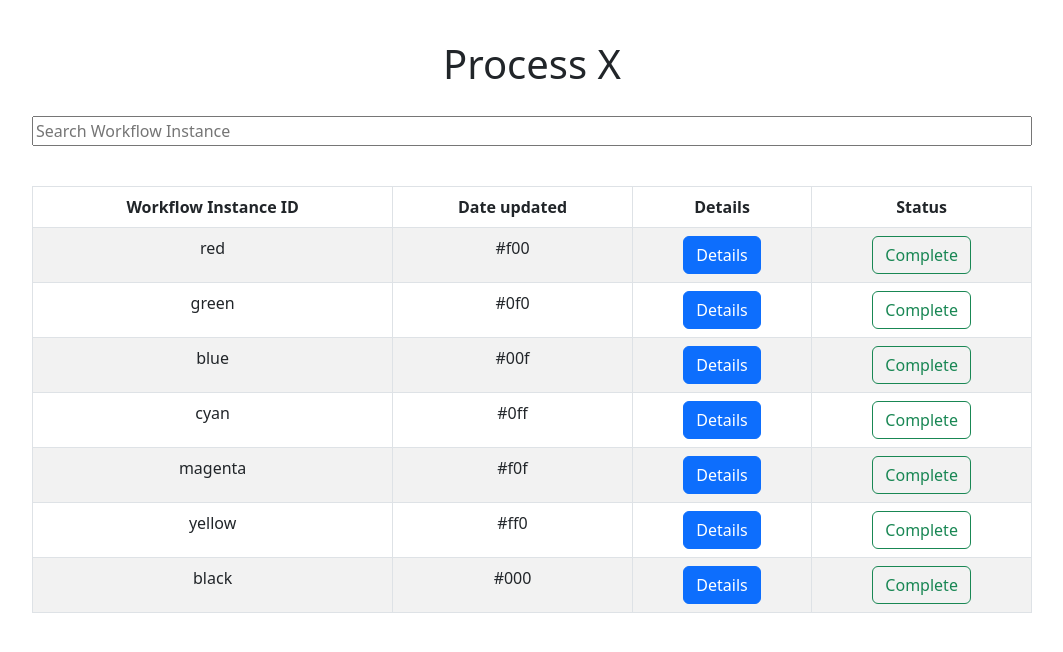
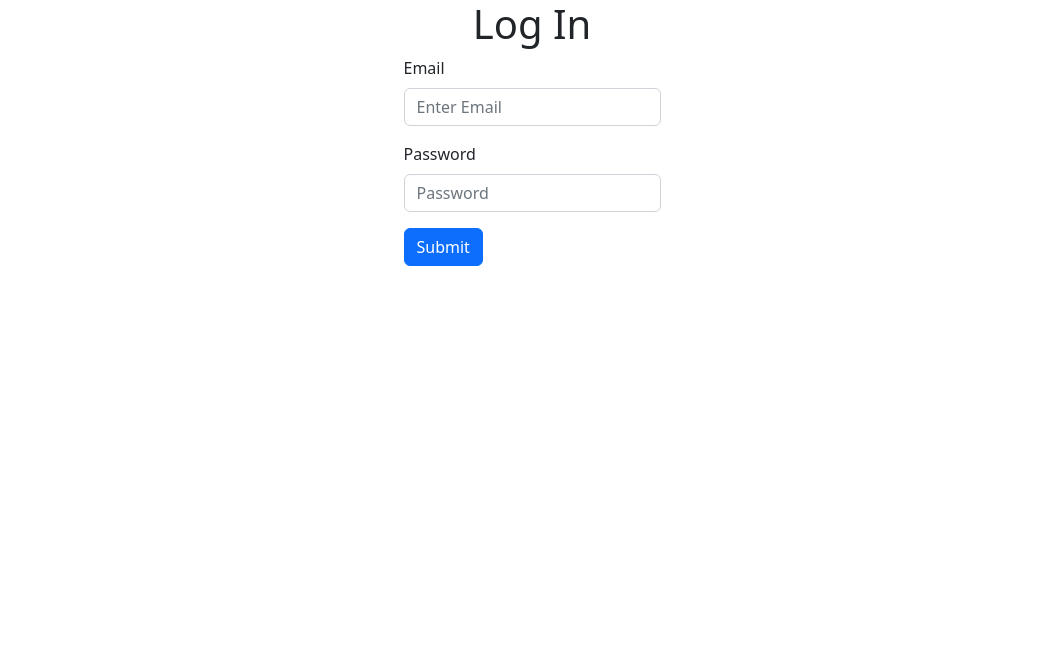
Before and after one commit to ishitakarna/gen-flow, a React (Create React App) app in the folder frontend/: page / in a window 1280 px wide. Shown: the top 652 px of the page, without its empty margins (108-1171 px from the left). Built offline with nearby package versions, Linux system fonts and the light colour scheme; no server answers.

Commit message:
added login functionality

```diff
--- a/frontend/src/App.js
+++ b/frontend/src/App.js
@@ -7,14 +7,28 @@ import BusinessOwnerView from './components/BusinessOwnerView/BusinessOwnerView'
 function App() {
     const [token, setToken] = useState();
 
-    // if(!token) {
-    //     return <Login setToken={setToken} />
-    // }
-    return (
-        <div className="App">
-            <ProcessOwnerView/>
-        </div>
-    );
+    if(!token && !sessionStorage.getItem("token")) {
+        return <Login setToken={setToken} />
+    }
+    else {
+        let savedToken = JSON.parse(sessionStorage.getItem("token"))
+        let userType = savedToken.user.userType
+        let businessName = savedToken.business.businessName
+        console.log(savedToken)
+        if(userType === "business-owner"){
+            return (
+                <div className="App">
+                    <BusinessOwnerView bName={businessName}/>
+                </div>
+            );
+        } else {
+            return (
+                <div className="App">
+                    <ProcessOwnerView businessName={businessName}/>
+                </div>
+            );
+        }
+    }
 }
 
 export default App;
--- a/frontend/src/api.js
+++ b/frontend/src/api.js
@@ -33,6 +33,14 @@ export default class Api {
         return this.init().post(`/workflows/instances/add/${workflow.wfId}/${workflow.businessId}`);
     }
 
+    loginUser = (email, password) => {
+        let body = {
+            email: email,
+            passwd: password
+        }
+        return this.init().post(`/user/login`, body);
+    }
+
     deleteWorkflowInstance = (workflow) => {
         return this.init().delete(`/workflows/instances/delete/${workflow.wfInstanceId}/${workflow.businessId}`);
     }
--- a/frontend/src/components/BusinessOwnerView/AddModal/AddModal.js
+++ b/frontend/src/components/BusinessOwnerView/AddModal/AddModal.js
@@ -19,10 +19,9 @@ function AddModal(props) {
         api.getWorkflowsForB(1)
             .then(result => {
                 test = result.data;
-                console.log(test);
                 setWorkflows(test);
         })
-    };
+    }
 
     function handleAddWorkflow() {
         api.createWorkflowInstanceForB(selectedWF).then((d) => {
@@ -40,7 +39,7 @@ function AddModal(props) {
                     type="radio"
                     id={workflow.wfId}
                     label={workflow.wfName}
-                    checked={workflow.wfId == selectedWF.wfId}
+                    checked={workflow.wfId === selectedWF.wfId}
                     onChange={() => setSelectedWF(workflow)}
                 />
                 <p>{workflow.wfDescription}</p>
--- a/frontend/src/components/BusinessOwnerView/BusinessOwnerView.js
+++ b/frontend/src/components/BusinessOwnerView/BusinessOwnerView.js
@@ -7,20 +7,20 @@ import ModalView from '../ModalView/ModalView.js'
 import AddModal from "./AddModal/AddModal";
 import ReportModal from "./ReportModal/ReportModal";
 
-function BusinessOwnerView() {
+function BusinessOwnerView({bName}) {
     const [businessName, setBusinessName] = useState("");
     const [searchFilter, setSearchFilter] = useState("");
     const [addModalShow, setAddModalShow] = useState(false);
     const [reportModalShow, setReportModalShow] = useState(false);
 
     useEffect(() => {
-        setBusinessName("X");
+        setBusinessName(bName);
     }, []);
 
     return (
         <div className="bus-container">
             <h1>
-                Business {businessName}
+                {businessName}
             </h1>
             <div className = "bus-filter">
                 <div className = "bus-search-box">
--- a/frontend/src/components/Login/Login.js
+++ b/frontend/src/components/Login/Login.js
@@ -1,18 +1,8 @@
 import React, {useState} from 'react';
 import PropTypes from 'prop-types';
 import './Login.scss';
+import Api from "../../api";
 import {Button, Form} from "react-bootstrap";
-
-async function loginUser(credentials) {
-    return fetch('http://localhost:8080/login', {
-        method: 'POST',
-        headers: {
-            'Content-Type': 'application/json'
-        },
-        body: JSON.stringify(credentials)
-    })
-        .then(data => data.json())
-}
 
 export default function Login({setToken}) {
     const [username, setUserName] = useState();
@@ -20,11 +10,17 @@ export default function Login({setToken}) {
 
     const handleSubmit = async e => {
         e.preventDefault();
-        const token = await loginUser({
-            username,
-            password
-        });
-        setToken(token);
+        const api = new Api();
+        let token = null
+        api.loginUser(username, password).then( res => {
+            let resp = res.data
+            if(resp.status === false){
+                alert("Incorrect Email or Password")
+            } else {
+                setToken(token)
+                sessionStorage.setItem("token", JSON.stringify(resp))
+            }
+        })
     }
     return (
         <div className="login-wrapper">
--- a/frontend/src/components/ProcessOwnerView/ProcessOwnerView.js
+++ b/frontend/src/components/ProcessOwnerView/ProcessOwnerView.js
@@ -3,18 +3,18 @@ import { useState, useEffect } from "react";
 import TableView from "./TableView/TableView";
 import "./ProcessOwnerView.css"
 
-function ProcessOwnerView() {
+function ProcessOwnerView({businessName}) {
     const [processName, setProcessName] = useState("");
     const [searchFilter, setSearchFilter] = useState("");
 
     useEffect(() => {
-        setProcessName("X")
+        setProcessName(businessName)
     }, []);
 
     return (
         <div className="container">
             <h1>
-                Process {processName}
+                Process in {processName}
             </h1>
             <div className = "search-box">
                 <input id="filter"
```
